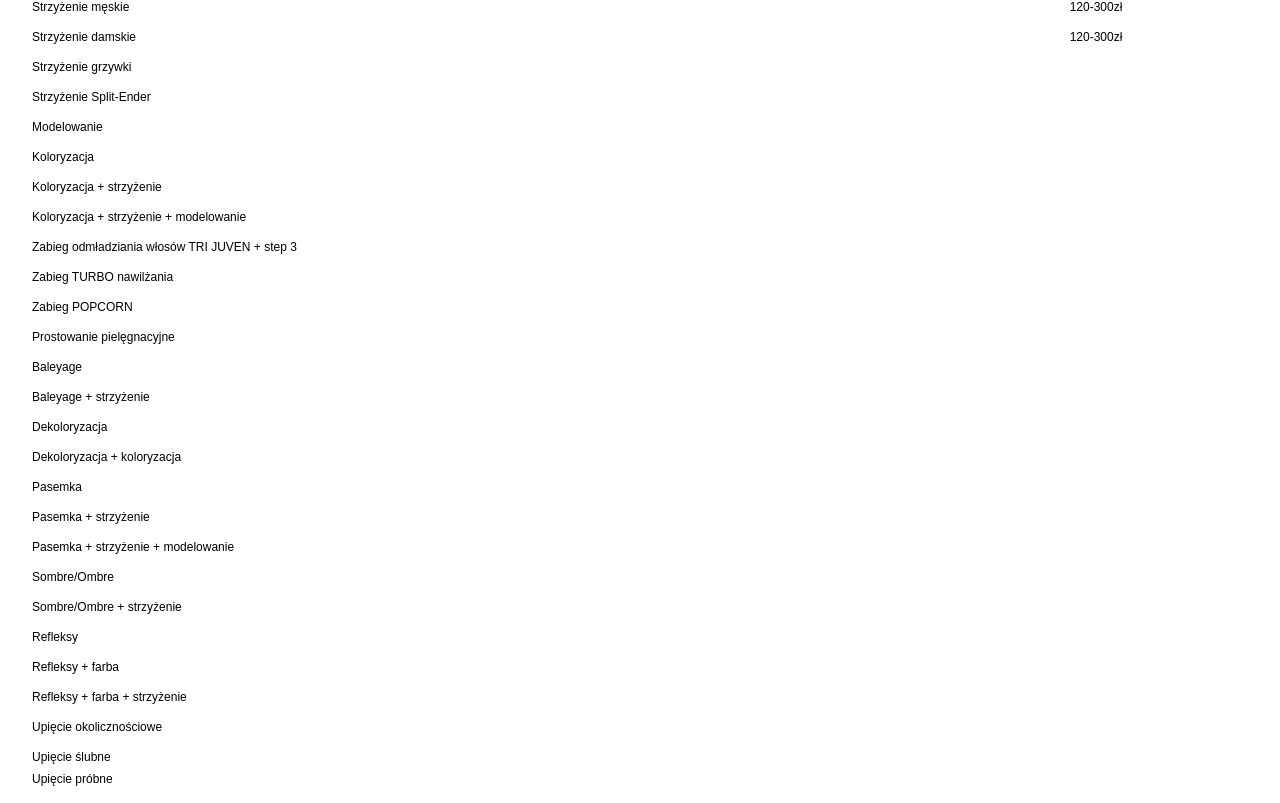
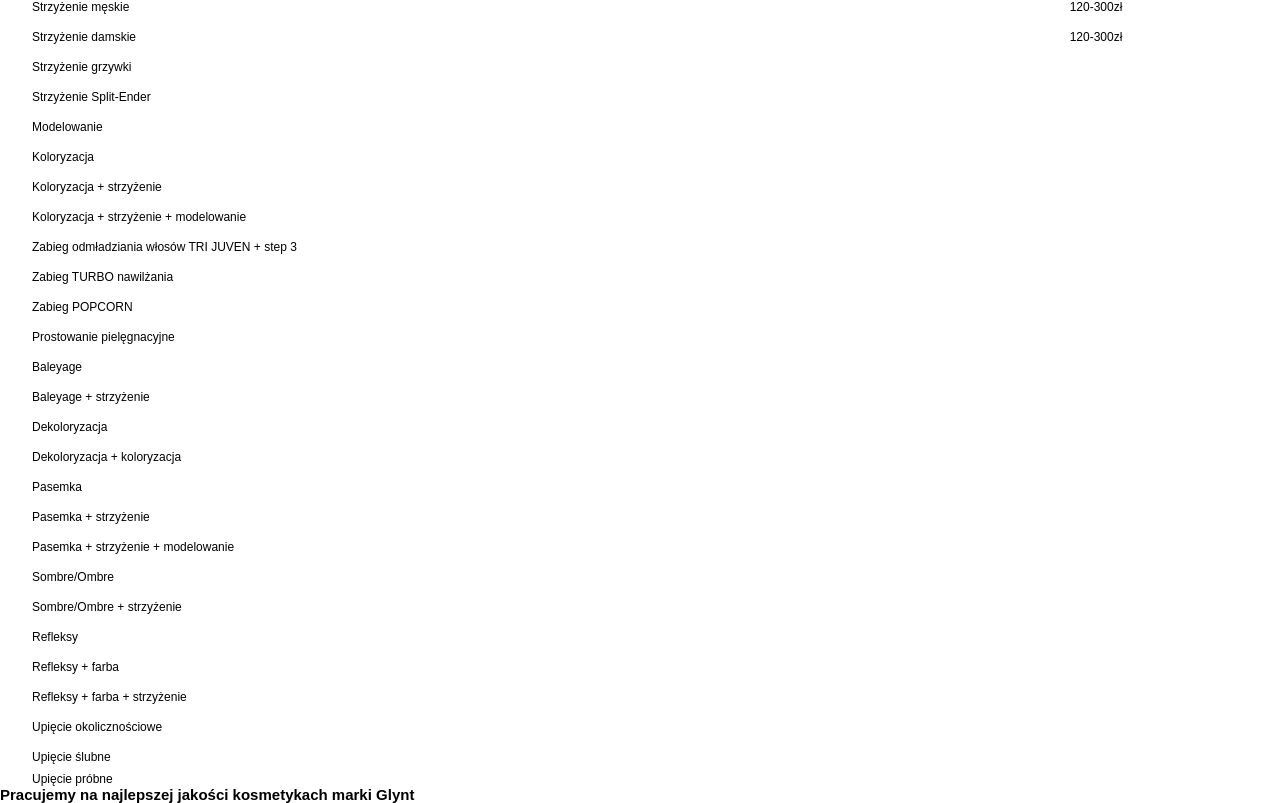
Before and after one commit to Adaxelx/strona-salonu, a React (Create React App) app: page / in a window 1280 px wide. Shown: the part 912-1715 px from the top of the page. Built offline with nearby package versions, Linux system fonts and the light colour scheme.

Commit message:
add partnership files

```diff
--- /dev/null
+++ b/src/MobileComponents/Partnership.js
@@ -0,0 +1,14 @@
+import React from 'react';
+import '../Styles/MainStyle.sass'
+class Partnership extends React.Component {
+    state = {  }
+    render() {
+        return (
+            <section class='partnership'>
+                <h2>Pracujemy na najlepszej jakości kosmetykach marki <span>Glynt</span></h2>
+            </section>
+         );
+    }
+}
+
+export default Partnership;
--- a/src/MobileComponents/StartPage.js
+++ b/src/MobileComponents/StartPage.js
@@ -3,6 +3,7 @@ import Home from './HomeM.js'
 import Offer from './Offer.js'
 
 import '../Styles/MainStyle.sass'
+import Partnership from './Partnership.js';
 
 class StartPage extends React.Component {
     state = {  }
@@ -24,6 +25,7 @@ class StartPage extends React.Component {
             <section className='startPage'>
                 <Home/>
                 <Offer/>
+                <Partnership/>
             </section>
          );
     }
--- a/src/Styles/MainStyle.sass
+++ b/src/Styles/MainStyle.sass
@@ -11,6 +11,7 @@
 
 /* start page */
 
+@import './StartStyles/_partnership.sass'
 @import './StartStyles/_home.sass'
 @import './StartStyles/_offer.sass'
 @import './StartStyles/_startPage.sass'
```
Also changed, not shown: src/Styles/StartStyles/_partnership.sass (added).
